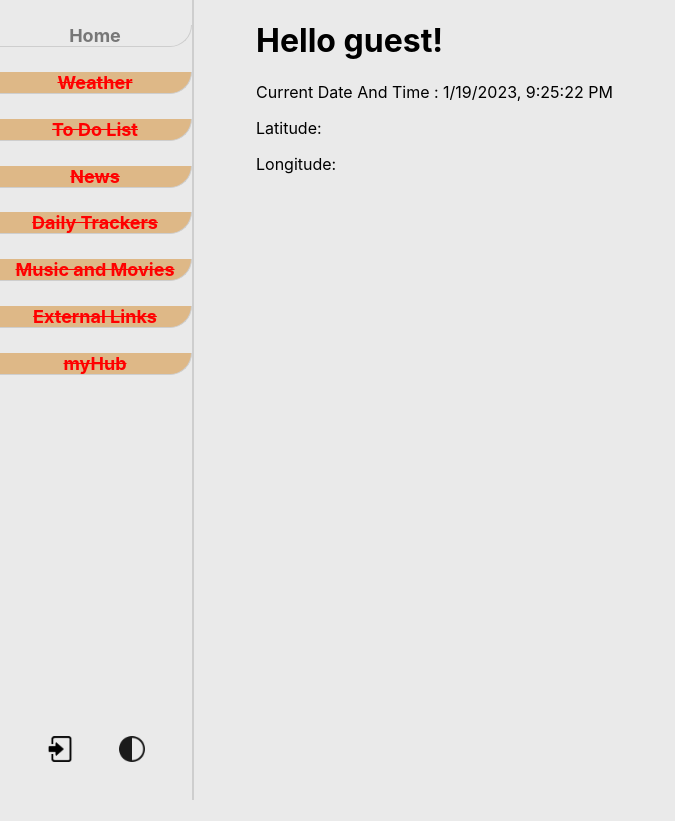
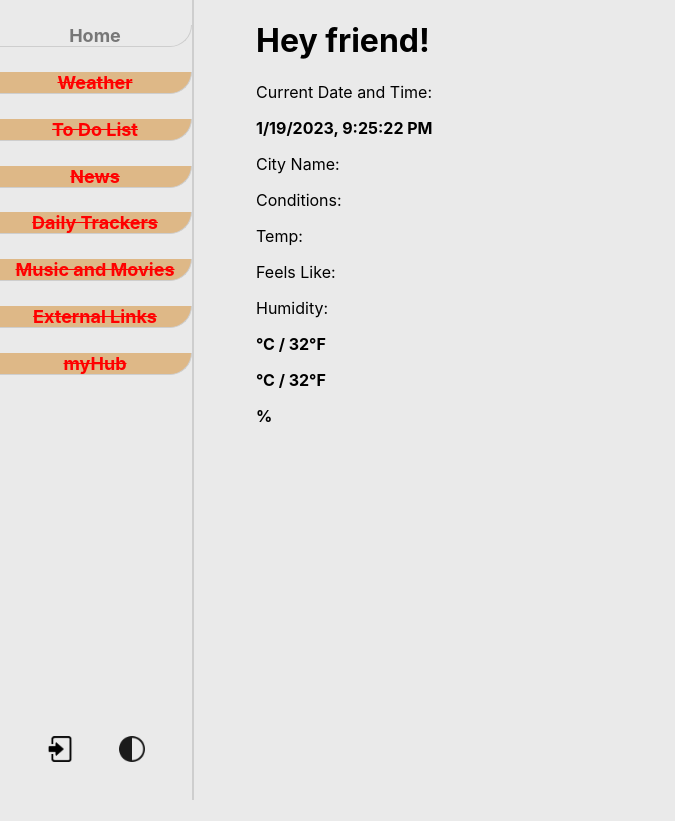
Before and after one commit to AxelrodAsaf/AsafDash, a React (Create React App) app: page / in a window 1280 px wide. Shown: the top 821 px of the page, without its empty margins (0-675 px from the left). Built offline with nearby package versions, Linux system fonts and the light colour scheme; no server answers.

Commit message:
Home-weather works by current location;

```diff
--- a/src/pages/Home.jsx
+++ b/src/pages/Home.jsx
@@ -1,9 +1,19 @@
 import React, { useEffect, useState } from 'react';
 import Navbar from '../components/Navbar';
+import axios from "axios";
 import '../styles/App.css';
+import { async } from '@firebase/util';
 
 function Home(props) {
+    const [weatherData, setWeatherData] = useState({});
+    const [localName, setLocalName] = useState('');
+    const [localTemp, setLocalTemp] = useState('');
+    const [localHumidity, setLocalHumidity] = useState('');
+    const [localFeelsLike, setLocalFeelsLike] = useState('');
+    const [localWeatherType, setLocalWeatherType] = useState('');
     var loggedInUser = JSON.parse(localStorage.getItem('loggedInUser'));
+    const [temp, setTemp] = useState(true)
+
 
     // Clock widget:
     const [clock, setClock] = useState();
@@ -17,21 +27,41 @@ function Home(props) {
         };
     }, []);
 
+
     // Weather widget:
     const [locLati, setLocLati] = useState();
     const [locLong, setLocLong] = useState();
+    const weatherAPIkey1 = "387655d2c9cf811e47eca2bb05be0434";
+    const weatherAPIkey2 = "6367cfbb689a28190bcd5a74e0ea3b8a";
+    function getWeatherData() {
+        // Send to API
+        const weatherAPIurl = `https://api.openweathermap.org/data/2.5/weather?lat=${locLati}&lon=${locLong}&appid=${weatherAPIkey2}`
+        axios.get(weatherAPIurl).then((response) => {
+            setWeatherData(response.data);
+            setLocalName(response.data.name);
+            setLocalFeelsLike(Math.round(response.data.main.feels_like - 273.15));
+            setLocalHumidity(response.data.main.humidity);
+            setLocalTemp(Math.round(response.data.main.temp - 273.15));
+            setLocalWeatherType(response.data.weather[0].main);
+        })
+    }
+    useEffect(() => {
         // Get the location
-        useEffect(() => {
         navigator.geolocation.getCurrentPosition(function (position) {
             // Get lat
             setLocLati(position.coords.latitude);
             // Get long
             setLocLong(position.coords.longitude);
         });
-        })
-        // Send to API
-            // const weatherAPIurl = "https://api.openweathermap.org/data/2.5/weather?lat={lat}&lon={lon}&appid={API key}"
-            // const weatherAPIkey = "387655d2c9cf811e47eca2bb05be0434"
+    }, []);
+    useEffect(() => {
+        if (locLati) {
+            getWeatherData();
+        }
+    }, [locLati,locLong])
+    useEffect(()=>{
+        setTemp(!temp)
+    },[localWeatherType])
 
 
     return (
@@ -39,16 +69,42 @@ function Home(props) {
             <Navbar />
 
 
-            <div className='home-widgetgrid'>
-                {/* <div themeLight={themeLight.toString()} className='home-widgetgrid'> */}
-                <h1>Hello {loggedInUser ? loggedInUser.firstName : "guest"}!</h1>
-                <p>Current Date And Time : {clock}</p>
-                <p>Latitude: {locLati}</p>
-                <p>Longitude: {locLong}</p>
-                {/* <div className='home-widget homewidget1'></div>
-                <div className='home-widget homewidget2'></div>
-                <div className='home-widget homewidget3'></div>
-                <div className='home-widget homewidget4'></div> */}
+            <div className={`home-widgetgrid`}>
+                <div className="home-left">
+                    <div className="widget">
+                        <h1 className='home-namewidget'>Hey {loggedInUser ? loggedInUser.firstName : "friend"}!</h1>
+                    </div>
+                    <div className="widget home-clock">
+                        <p>Current Date and Time: </p>
+                        <p><strong>{clock}</strong></p>
+                    </div>
+                    <div className="home-weather widget">
+                        <div className="home-weather-left">
+                            {/* <p>Latitude:</p>
+                            <p>Longitude:</p> */}
+                            <p>City Name:</p>
+                            <p>Conditions:</p>
+                            <p>Temp:</p>
+                            <p>Feels Like:</p>
+                            <p>Humidity:</p>
+                        </div>
+                        <div className="home-weather-right">
+                            {/* <p><strong>{locLati ? locLati : <></>}</strong></p>
+                            <p><strong>{locLong? locLong : <></>}</strong></p> */}
+                            <p><strong>{localName? localName : <></>}</strong></p>
+                            <p><strong>{localWeatherType? localWeatherType : <></>}</strong></p>
+                            <p><strong>{localTemp ? localTemp : <></>}°C   /   {Math.round((localTemp * (9 / 5)) + 32)}°F</strong></p>
+                            <p><strong>{localFeelsLike ? localFeelsLike : <></>}°C   /   {Math.round((localFeelsLike * (9 / 5)) + 32)}°F</strong></p>
+                            <p><strong>{localHumidity? localHumidity : <></>}%</strong></p>
+                        </div>
+                    </div>
+                </div>
+                <div className="home-right">
+                    <div className='testwidget'></div>
+                    <div className='testwidget'></div>
+                    <div className='testwidget'></div>
+                    <div className='testwidget'></div>
+                </div>
             </div>
         </div>
     );
```
Lines whose indentation alone changed are shown as unchanged.
